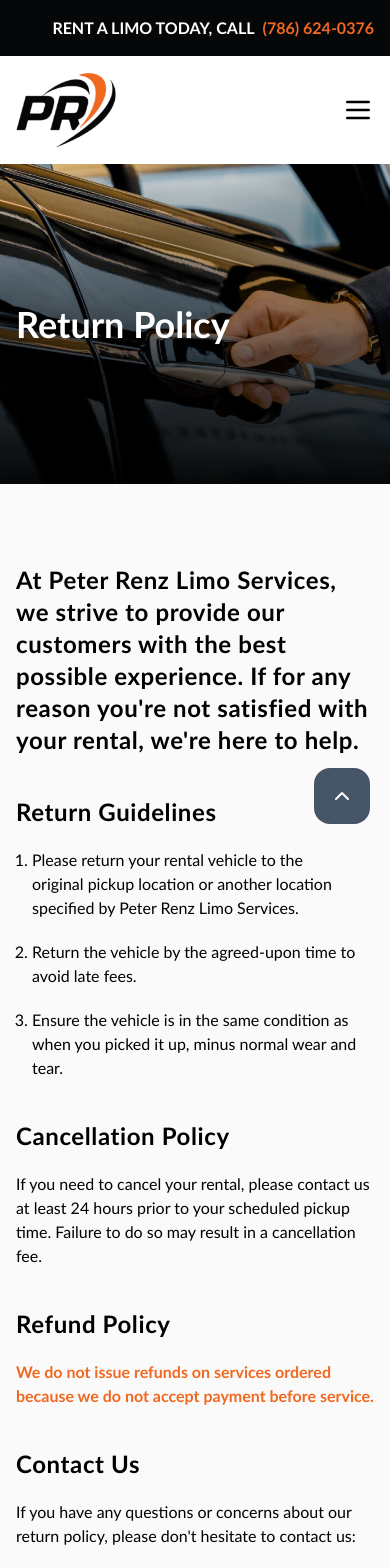
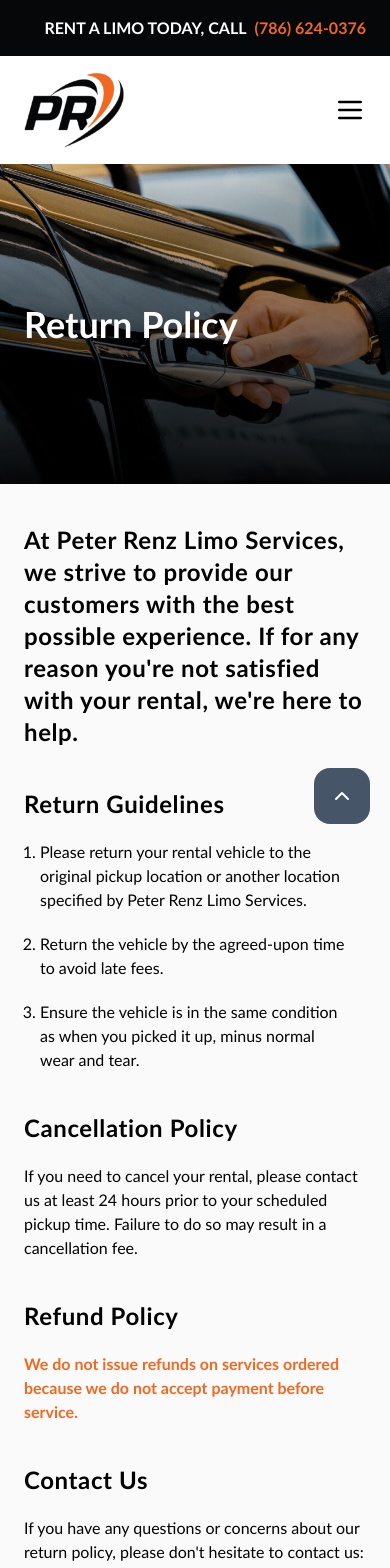
Before and after one commit to 2gbeh/prl, a Next.js app: page /return-policy in a window 390 px wide. Shown: the top 1568 px of the page. Built offline with nearby package versions, Linux system fonts and the light colour scheme.

Commit message:
fix(pages): media query

```diff
--- a/components/molecules/hero/index.tsx
+++ b/components/molecules/hero/index.tsx
@@ -12,7 +12,7 @@
   // renders
   return (
     <section
-      className="flex-col-center h-screen bg-accent text-white"
+      className="flex-col-center h-[480px] bg-accent text-white sm:h-screen"
       style={backgroundImageStyles("/uploads/hero.png", "fixed")}
     >
       <div className="container">
@@ -24,7 +24,7 @@
           <p className="text-lg">
             Rent a Luxury Car Today & Enjoy the Best Deals & Rates. <br />
           </p>
-          <div className="space-y-6 sm:space-x-6">
+          <div className="flex flex-col space-y-6 sm:space-y-0 sm:flex-row sm:space-x-6">
             <button
               className="button"
               onClick={() => router.push("/return-policy")}
--- a/pages/_globals.css
+++ b/pages/_globals.css
@@ -30,11 +30,11 @@
 }
 
 .container {
-  @apply w-full sm:w-[80%] mx-auto px-4
+  @apply w-full sm:w-[80%] mx-auto px-6
 }
 
 .container-sm {
-  @apply w-full sm:w-[50%] mx-auto px-4
+  @apply w-full sm:w-[50%] mx-auto px-6
 }
 
 .flex-centered {
--- a/pages/contact-us.tsx
+++ b/pages/contact-us.tsx
@@ -25,7 +25,7 @@
               Address
             </h1>
             <article className="h2">{APP.address}</article>
-            <div className="flex items-center space-x-8">
+            <div className="sm:flex sm:items-center sm:space-x-8 space-y-6">
               <button className="button flex items-center gap-2">
                 <MailIcon size={18} color="white" />
                 <a href={APP.mailto} target="_top">
--- a/pages/return-policy.tsx
+++ b/pages/return-policy.tsx
@@ -13,7 +13,7 @@
     <main>
       <Fab />
       <Ribbon heading="Return Policy" />
-      <section className="container-sm space-y-10 py-20">
+      <section className="container-sm space-y-10 py-10 sm:py-20">
         <article className="h3 mb-10">
           At {APP.name_short}, we strive to provide our customers with the best
           possible experience. If for any reason you're not satisfied with your
```
